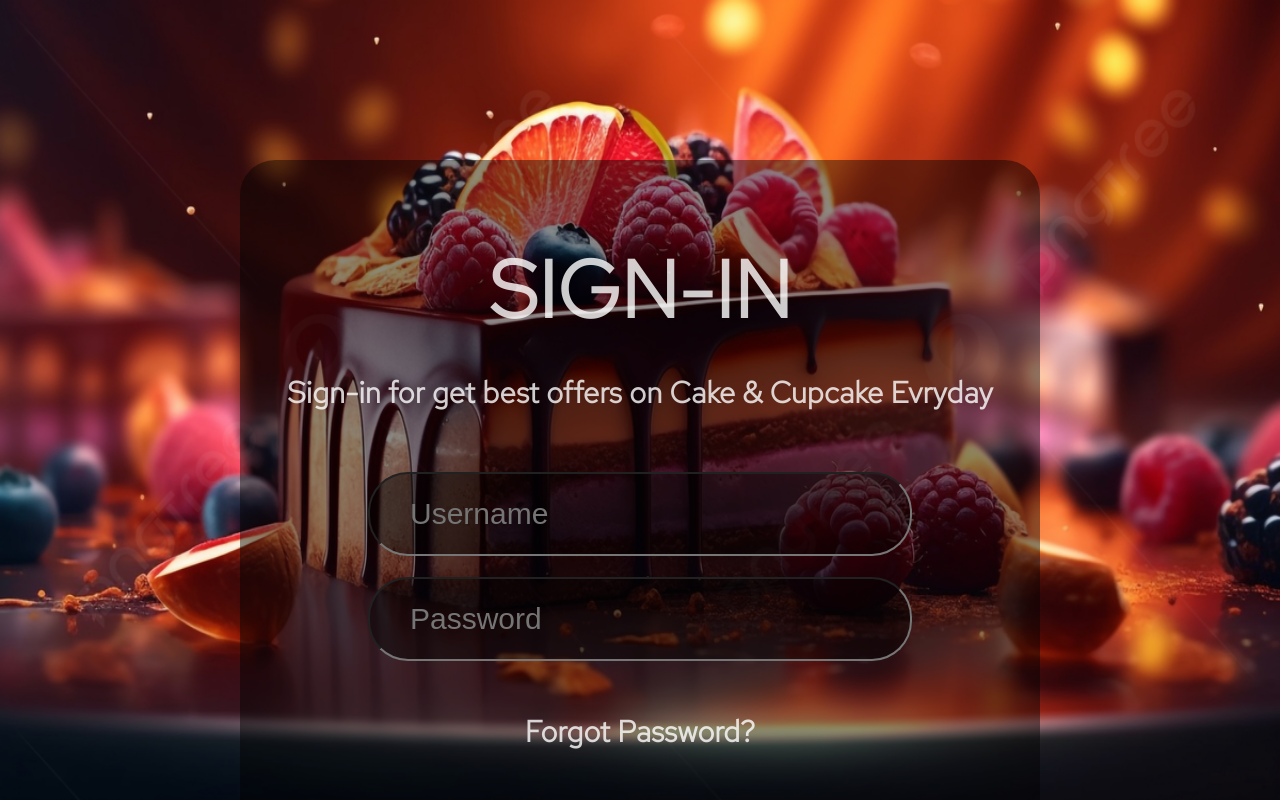
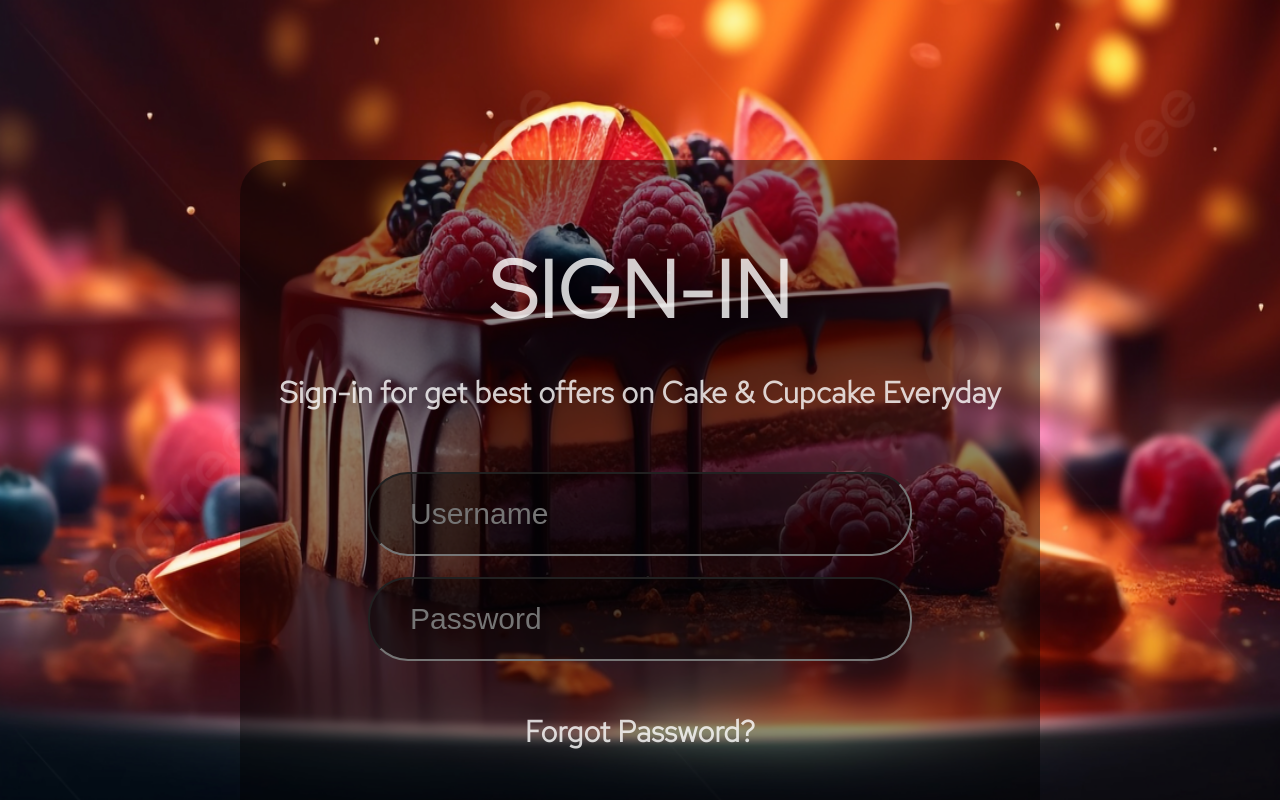
Before and after one commit to pankaj3008/BAKERY, a plain HTML site: page HTML/signin.html in a window 1280 px wide. Shown: the top 800 px of the page. Drawn offline with Linux system fonts and the light colour scheme.

Commit message:
Completed

```diff
--- a/HTML/signin.html
+++ b/HTML/signin.html
@@ -19,7 +19,7 @@
         <div class="box">
             <div class="sign-in">
                 <div class="top">SIGN-IN</div>
-                <div class="next">Sign-in for get best offers on Cake & Cupcake Evryday</div>
+                <div class="next">Sign-in for get best offers on Cake & Cupcake Everyday</div>
                 <input type="text" placeholder="Username" id="Username" required name="user" />
                 <br>
                 <input type="password" placeholder="Password" id="Password" required />
```
Also changed, not shown: HTML/signup.html (+1 -1 lines).
